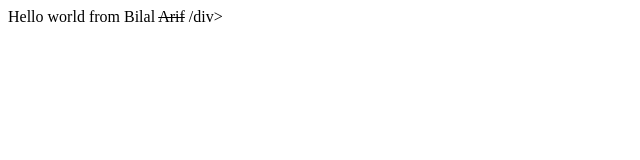
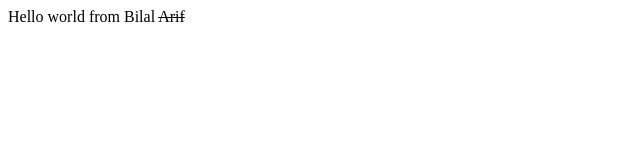
Before and after one commit to BilalArif-34/bootcamp2020, a plain HTML site: page index.html in a window 1280 px wide. Shown: the full height of the page, 0-640 px from the left. Drawn offline with Linux system fonts and the light colour scheme.

Commit message:
missed bracket
missed div bracket

```diff
--- a/index.html
+++ b/index.html
@@ -7,7 +7,7 @@
 </head>
 <body>
 
-<div>Hello world from Bilal <s>Arif</s> /div>
+<div>Hello world from Bilal <s>Arif</s> </div>
 
 </body>
 </html>
```
